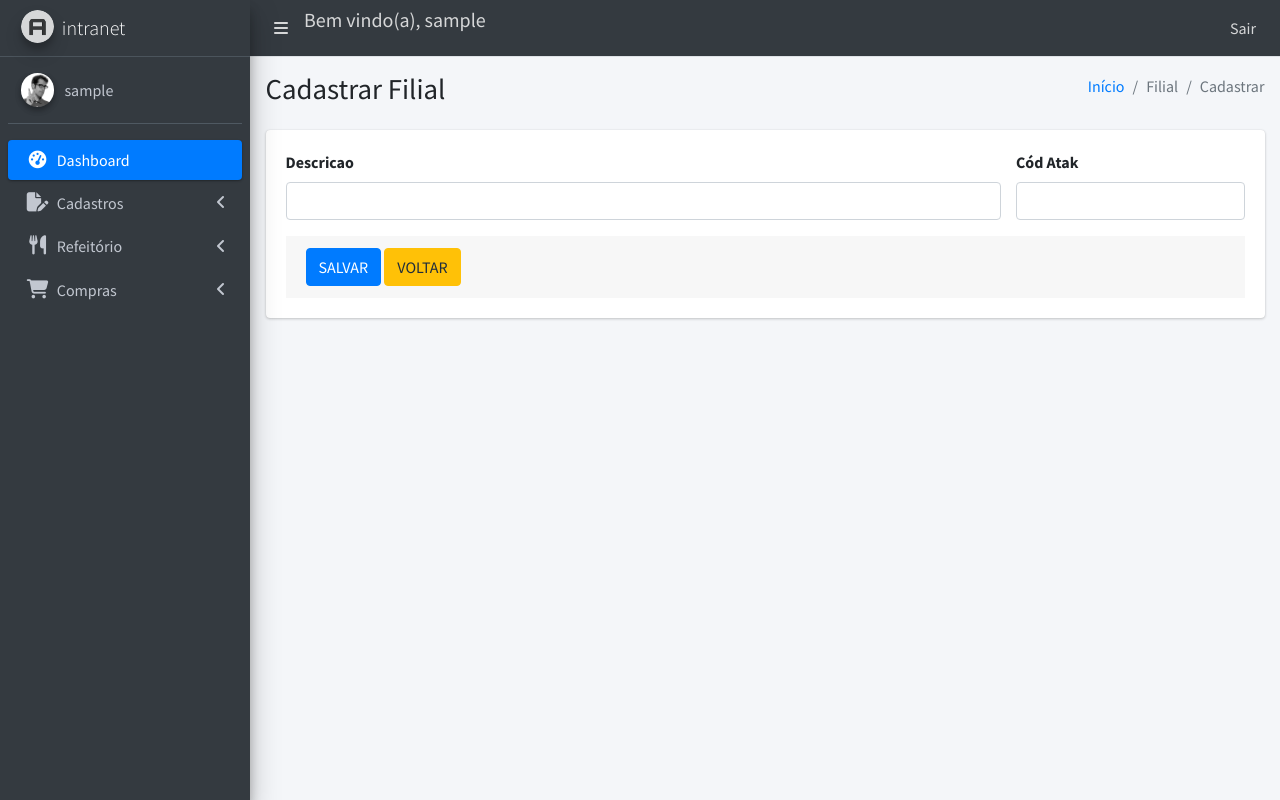
After one commit to danillobenicio/Project-Intranet, a PHP site: page /cadastrar_filial.php in a window 1280 px wide. The commit adds this page. Run offline with PHP 8.4, Linux system fonts and the light colour scheme; the visitor is signed in with stand-in values (Sample User, id 1); some libraries are stand-ins or nearby versions.

Commit message:
Criado classes de cadastro, edição e exclusão da tela de ramais e cadastro de filial.

```diff
--- a/DAO/CadastrosDAO.php
+++ b/DAO/CadastrosDAO.php
@@ -7,7 +7,7 @@
 
 
         #SETORES
-        public function CadastrarSetor($nome_setor) {
+        public function CadastrarSetor($nome_setor){
 
             if (trim($nome_setor) == '') {
                 return 0;
@@ -41,7 +41,7 @@
 
 
 
-        public function ConsultarSetores() {
+        public function ConsultarSetores(){
 
             $conexao = parent::retornaConexao();
 
@@ -64,7 +64,7 @@
 
         }
 
-        public function DetalharSetor($id) {
+        public function DetalharSetor($id){
 
             $conexao = parent::retornaConexao();
 
@@ -90,7 +90,7 @@
 
         }
 
-        public function AlterarSetor($nome_setor, $id) {
+        public function AlterarSetor($nome_setor, $id){
 
             if (trim($nome_setor) == '') {
                 return 0;
@@ -138,7 +138,7 @@
 
         #E-mails Ramais
 
-        public function CadastrarEmailRamal($nome, $email, $sel_setor, $ramal, $sel_telefone) {
+        public function CadastrarEmailRamal($nome, $email, $sel_setor, $ramal, $sel_telefone){
 
             if (trim($nome) == '' || trim($email) == ''  || trim($sel_setor) == ''  || trim($ramal) == '' || trim($sel_telefone) == '') {
                 return 0;
@@ -174,7 +174,7 @@
             }
         }
 
-        public function ConsultarEmailsRamais() {
+        public function ConsultarEmailsRamais(){
 
             $conexao = parent::retornaConexao();
 
@@ -203,7 +203,7 @@
 
         }
 
-        public function DetalharEmailRamal($id) {
+        public function DetalharEmailRamal($id){
 
             $conexao = parent::retornaConexao();
 
@@ -213,7 +213,10 @@
                                 tip.ramal,
                                 tip.email,
                                 tf.descricao as filial,
-                                ts.descricao as setor
+                                ts.descricao as setor,
+                                ts.cod_setor as cod_setor,
+                                tf.descricao as descricao,
+                                tt.cod_telefone as cod_telefone
                             FROM
                                 tb_info_pessoa tip
                             INNER JOIN tipo_setor ts ON ts.cod_setor = tip.setor
@@ -236,26 +239,63 @@
 
         }
 
-        public function ConsultarFiliais() {
+        public function AlterarEmailRamal($nome, $email, $ramal, $setor, $telefone, $id){
+
+            if(trim($nome) == '' || trim($email) == '' || trim($ramal) == '' || trim($setor) == '' || trim($telefone) == ''){
+                return 0;
+            }
 
             $conexao = parent::retornaConexao();
 
-            $comando = 'SELECT
-                            cod_filial,
-                            descricao,
-                            cod_filial_atak
-                        FROM
-                            tb_filial';
+            $comando = 'UPDATE
+                            tb_info_pessoa
+                        SET
+                            pertence_pessoa = ?,
+                            email = ?,
+                            ramal = ?,
+                            setor = ?,
+                            pertence_telefone = ?
+                        WHERE
+                            cod_ramal = ?';
 
             $sql = new PDOStatement();
 
             $sql = $conexao->prepare($comando);
 
-            $sql->setFetchMode(PDO::FETCH_ASSOC);
+            $sql->bindValue(1, $nome);
+            $sql->bindValue(2, $email);
+            $sql->bindValue(3, $ramal);
+            $sql->bindValue(4, $setor);
+            $sql->bindValue(5, $telefone);
+            $sql->bindValue(6, $id);
 
-            $sql->execute();
+            try {
+                $sql->execute();
+                return 1;
+            } catch (Exception $ex) {
+                return -1;
+            }
 
-            return $sql->fetchAll();
+        }
+
+        public function ExcluirEmailRamal($id){
+
+            $conexao = parent::retornaConexao();
+
+            $comando = 'DELETE FROM tb_info_pessoa WHERE cod_ramal = ?';
+
+            $sql = new PDOStatement();
+
+            $sql = $conexao->prepare($comando);
+
+            $sql->bindValue(1, $id);
+
+            try {
+                $sql->execute();
+                return 1;
+            } catch (Exception $ex) {
+                return -1;
+            }
 
         }
 
@@ -282,6 +322,54 @@
 
         }
 
+        #Filiais
+        public function ConsultarFiliais(){
+
+            $conexao = parent::retornaConexao();
+
+            $comando = 'SELECT
+                            cod_filial,
+                            descricao,
+                            cod_filial_atak
+                        FROM
+                            tb_filial';
+
+            $sql = new PDOStatement();
+
+            $sql = $conexao->prepare($comando);
+
+            $sql->setFetchMode(PDO::FETCH_ASSOC);
+
+            $sql->execute();
+
+            return $sql->fetchAll();
+
+        }
+
+        public function CadastrarFilial($descricao, $cod_atak){
+
+            $conexao = parent::retornaConexao();
+
+            $comando = 'INSERT INTO tb_filial (descricao, cod_filial_atak) VALUES (?, ?)';
+
+            $sql = new PDOStatement();
+
+            $sql = $conexao->prepare($comando);
+
+            $sql->bindValue(1, $descricao);
+            $sql->bindValue(2, $cod_atak);
+
+            try {
+                $sql->execute();
+                return 1;
+            } catch (Exception $ex) {
+                return -1;
+            }
+
+        }
+
+
+
 
 
     }
--- /dev/null
+++ b/cadastrar_filial.php
@@ -0,0 +1,94 @@
+<?php
+
+    require_once 'DAO/SessionDAO.php';
+
+    SessionDAO::VerificarLogado();
+
+    require_once 'DAO/CadastrosDAO.php';
+
+    if(isset($_POST['btnSalvar'])){
+      $descricao = $_POST['descricao'];
+      $cod_atak = $_POST['cod_atak'];
+
+      $objDAO = new CadastrosDAO();
+
+      $ret = $objDAO->CadastrarFilial($descricao, $cod_atak);
+
+    }
+
+
+?>
+<!DOCTYPE html>
+<html lang="pt-br">
+<?php include_once '_head.php'; ?>
+<body class="hold-transition sidebar-mini">
+<div class="wrapper">
+  <!-- Navbar -->
+  <?php include_once '_navbar.php'; ?>
+
+  <!-- Main Sidebar Container -->
+  <aside class="main-sidebar sidebar-dark-primary elevation-4">
+   <?php include_once '_sidebar.php'; ?>
+  </aside>
+  <!-- Content Wrapper. Contains page content -->
+  <div class="content-wrapper">
+    <!-- Content Header (Page header) -->
+    <section class="content-header">
+      <div class="container-fluid">
+        <div class="row mb-2">
+          <div class="col-sm-6">
+             <?php
+                if(isset($ret)) {
+                    ExibirMsg($ret);
+                }
+            ?>
+            <h1>Cadastrar Filial</h1>
+          </div>
+          <div class="col-sm-6">
+            <ol class="breadcrumb float-sm-right">
+              <li class="breadcrumb-item"><a href="#">Início</a></li>
+              <li class="breadcrumb-item active">Filial</li>
+              <li class="breadcrumb-item active">Cadastrar</li>
+            </ol>
+          </div>
+        </div>
+      </div><!-- /.container-fluid -->
+    </section>
+
+    <!-- Main content -->
+    <section class="content">
+      <div class="container-fluid">
+      <div class="card card-warning">
+              <!-- /.card-header -->
+              <div class="card-body">
+                <form method="post" action="cadastrar_filial.php">
+                  <div class="row">
+                    <div class="col-sm-9">
+                      <!-- text input -->
+                      <div class="form-group">
+                        <label>Descricao</label>
+                        <input type="text" class="form-control" name="descricao">
+                      </div>
+                    </div>
+                    <div class="col-sm-3">
+                      <!-- text input -->
+                      <div class="form-group">
+                        <label>Cód Atak</label>
+                        <input type="number" class="form-control" name="cod_atak">
+                      </div>
+                    </div>
+                  </div>
+                  <div class="card-footer">
+                    <button type="submit" name="btnSalvar" class="btn btn-primary">SALVAR</button>
+                    <a href="consultar_filial.php" type="submit" class="btn btn-warning">VOLTAR</a>
+                </div>
+                </form>
+              </div>
+              <!-- /.card-body -->
+            </div>
+      </div>
+    </section>
+  </div>
+</div>
+</body>
+</html>
--- a/consultar_filial.php
+++ b/consultar_filial.php
@@ -1,5 +1,8 @@
 <?php
   require_once 'DAO/CadastrosDAO.php';
+  require_once 'DAO/SessionDAO.php';
+
+  SessionDAO::VerificarLogado();
 
   $objDAO = new CadastrosDAO();
 
@@ -26,6 +29,8 @@
         <div class="row mb-2">
           <div class="col-sm-6">
             <h1>Filiais</h1>
+            <br>
+            <a href="cadastrar_filial.php" type="button" class="btn btn-primary">NOVO</a>
           </div>
           <div class="col-sm-6">
             <ol class="breadcrumb float-sm-right">
```
Also changed, not shown: editar_email_ramal.php (+43 -12 lines).
